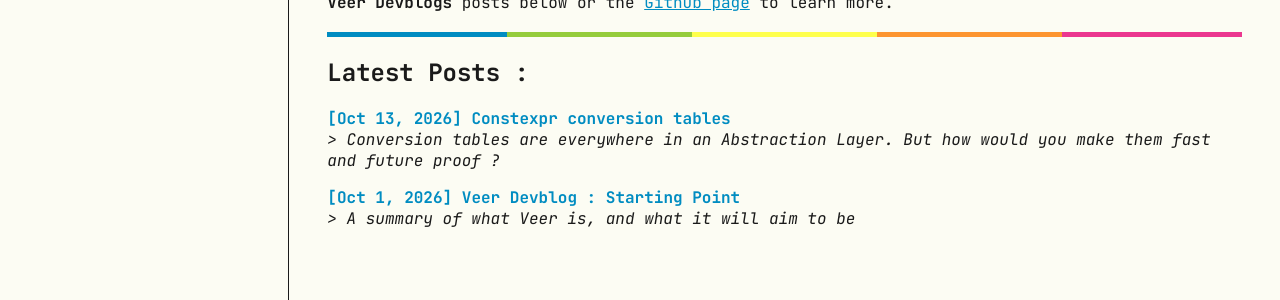
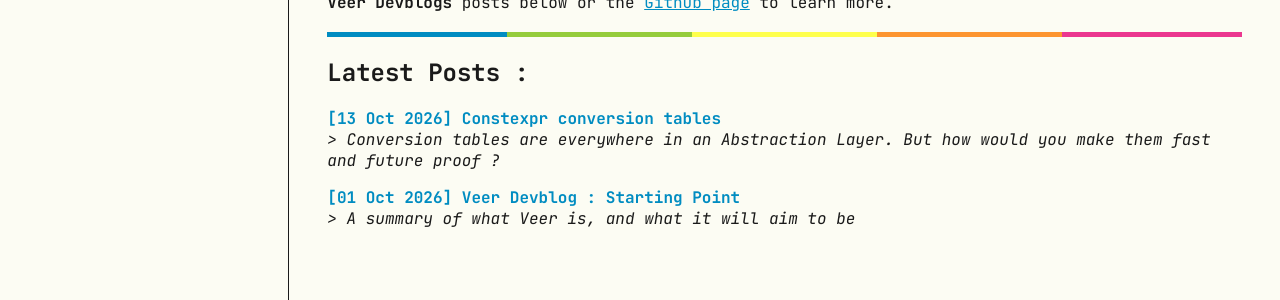
Before and after one commit to tdelort/tdelort.github.io, a Jekyll site: the page built from _pages/home.md, in a window 1280 px wide. Shown: the part 456-756 px from the top of the page. Built offline with Jekyll 4.4.1, drawn with Linux system fonts in a browser that asks for light colours.

Commit message:
make dates line up

```diff
--- a/_includes/collection.html
+++ b/_includes/collection.html
@@ -8,7 +8,7 @@
             </figure>
         {% endif %}
         {% if include.include_date %}
-            <span class="page-date">[{{ elem.date | date: "%b %-d, %Y" }}]</span>
+            <span class="page-date">[{{ elem.date | date: "%d %b %Y" }}]</span>
         {% endif %}
             <span class="page-name">{{ elem.title }}</span>
             <br/>
```
